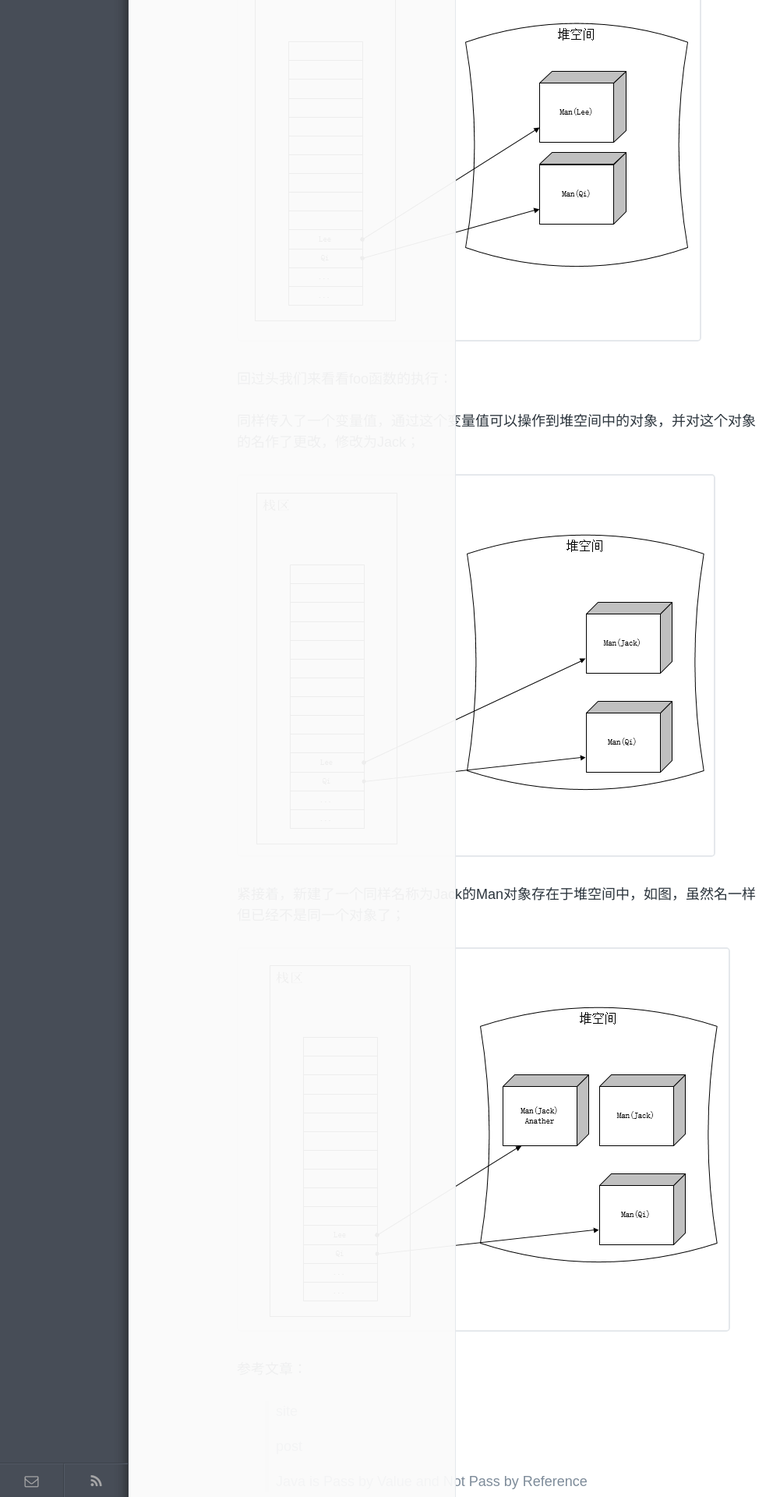
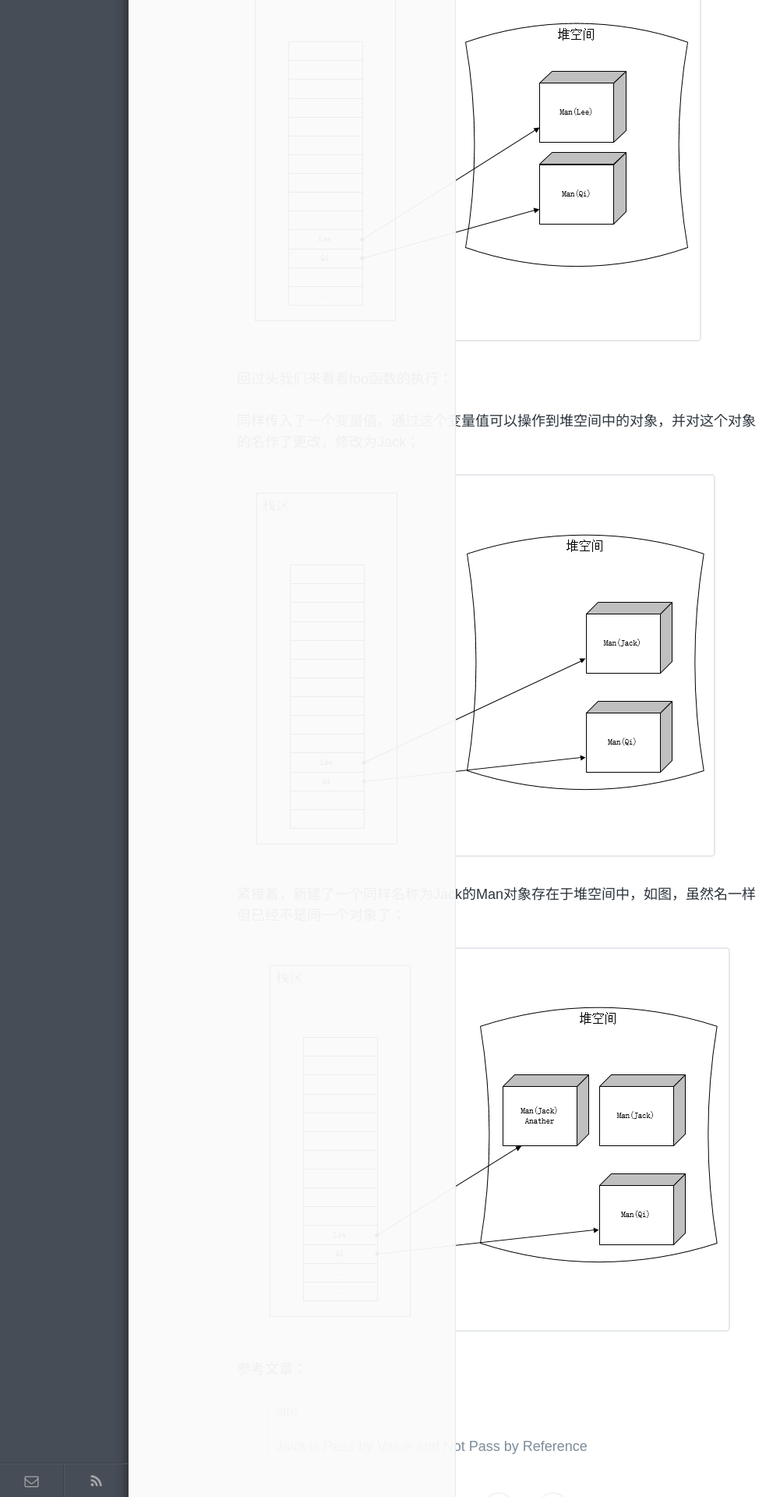
Before and after one commit to enlipan/enlipan.github.io, a Jekyll site: the page built from _posts/2015-3-22-Java-pass-by-value.md, in a window 1280 px wide. Shown: the part 3080-5000 px from the top of the page at 78% size, without its empty margins (0-1001 px from the left). Built offline with Jekyll 4.4.1, drawn with Linux system fonts in a browser that asks for light colours.

Commit message:
Update 2015-3-22-Java-pass-by-value.md

```diff
--- a/_posts/2015-3-22-Java-pass-by-value.md
+++ b/_posts/2015-3-22-Java-pass-by-value.md
@@ -91,8 +91,6 @@
 
 参考文章：
 
->[site]({{ site.url }})
->
->[post]({{ post.url }})
+>[site]({{site.url}}/java/2014/12/02/Java-ipp.html)
 >
 >[Java is Pass by Value and Not Pass by Reference](http://www.journaldev.com/3884/java-is-pass-by-value-and-not-pass-by-reference )
```
